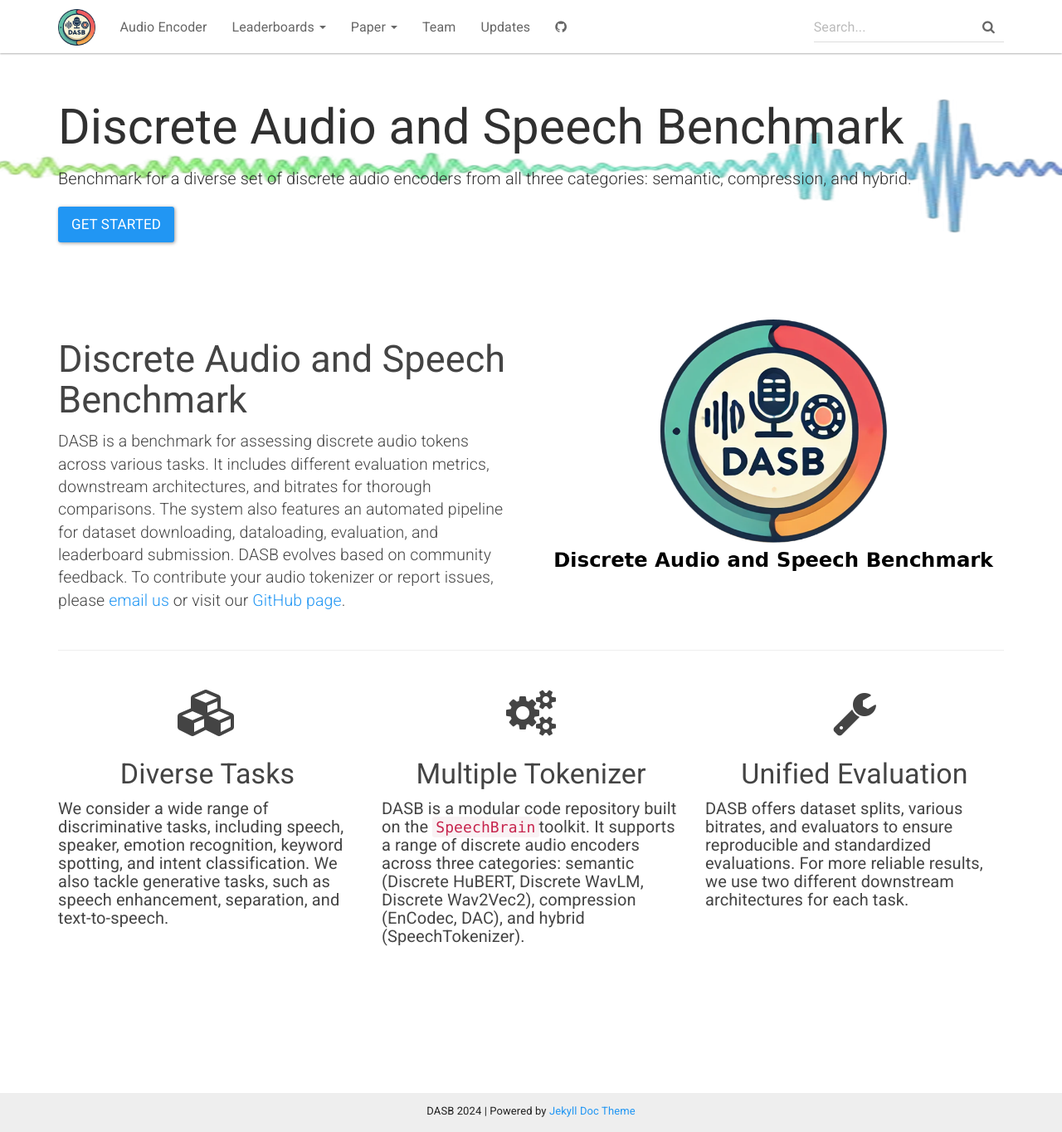
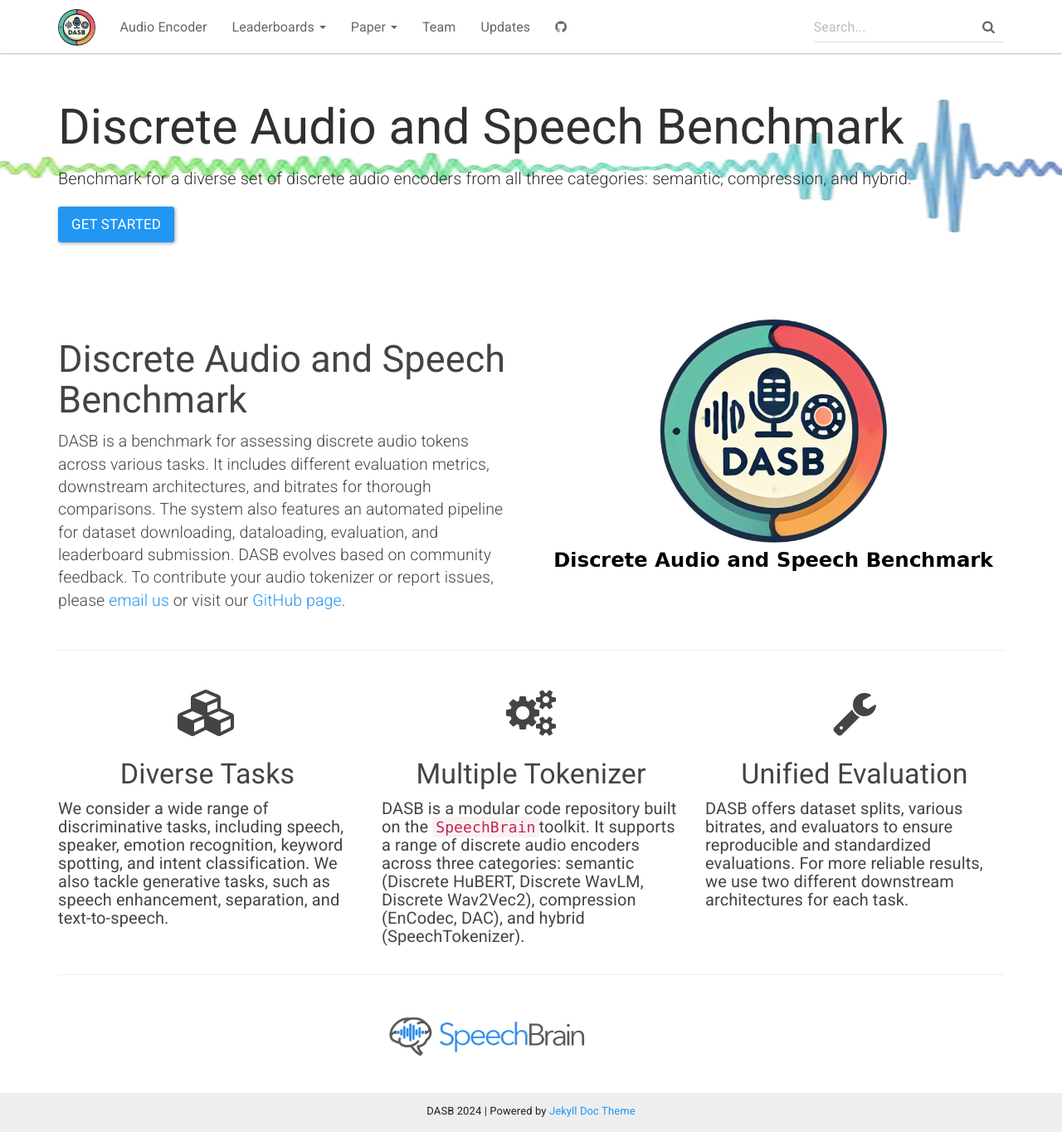
Before and after one commit to poonehmousavi/DASB-website, a Jekyll site: the page built from index.html, in a window 1280 px wide and 1364 px high. Shown: the whole window at 83% size. Built offline with Jekyll 4.4.1, drawn with Linux system fonts in a browser that asks for light colours.

Commit message:
add sb logo

```diff
--- a/index.html
+++ b/index.html
@@ -44,4 +44,12 @@
             <h5>DASB offers dataset splits, various bitrates, and evaluators to ensure reproducible and standardized evaluations. For more reliable results, we use two different downstream architectures for each task.</h5>
         </div>
     </div>
+    <hr>
+    <div class="row">
+        <div class="col-md-4"></div> <!-- Empty column for spacing -->
+        <div class="col-md-3 text-center">
+            <img src="{{ '/assets/img/speechbrain-logo-text-transparent.png' | relative_url }}" alt="SpeechBrain logo" class="img-responsive" style="margin: 20px auto;">
+        </div>
+        <div class="col-md-4"></div> <!-- Empty column for spacing -->
+    </div>
 </div>
```
